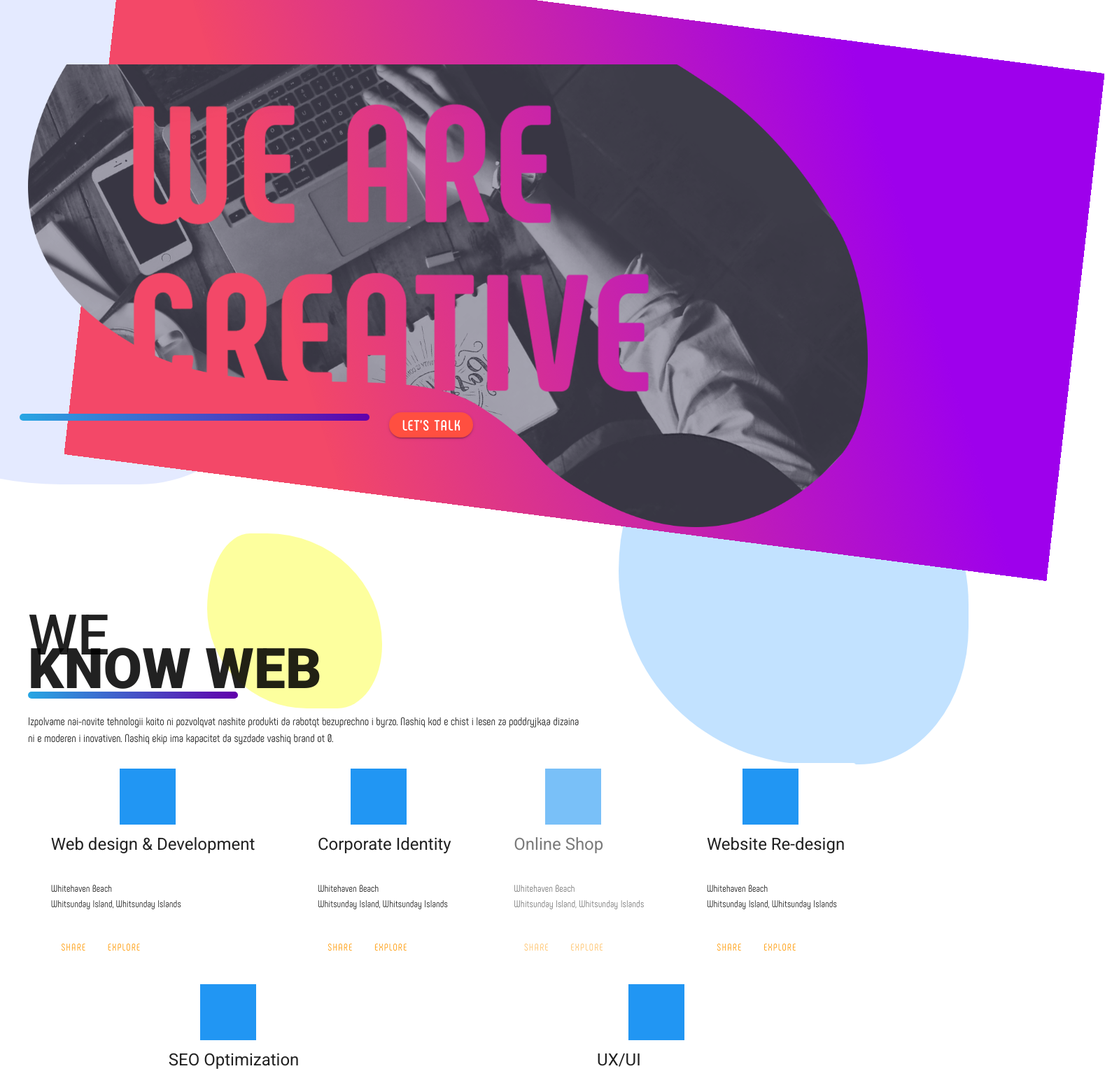
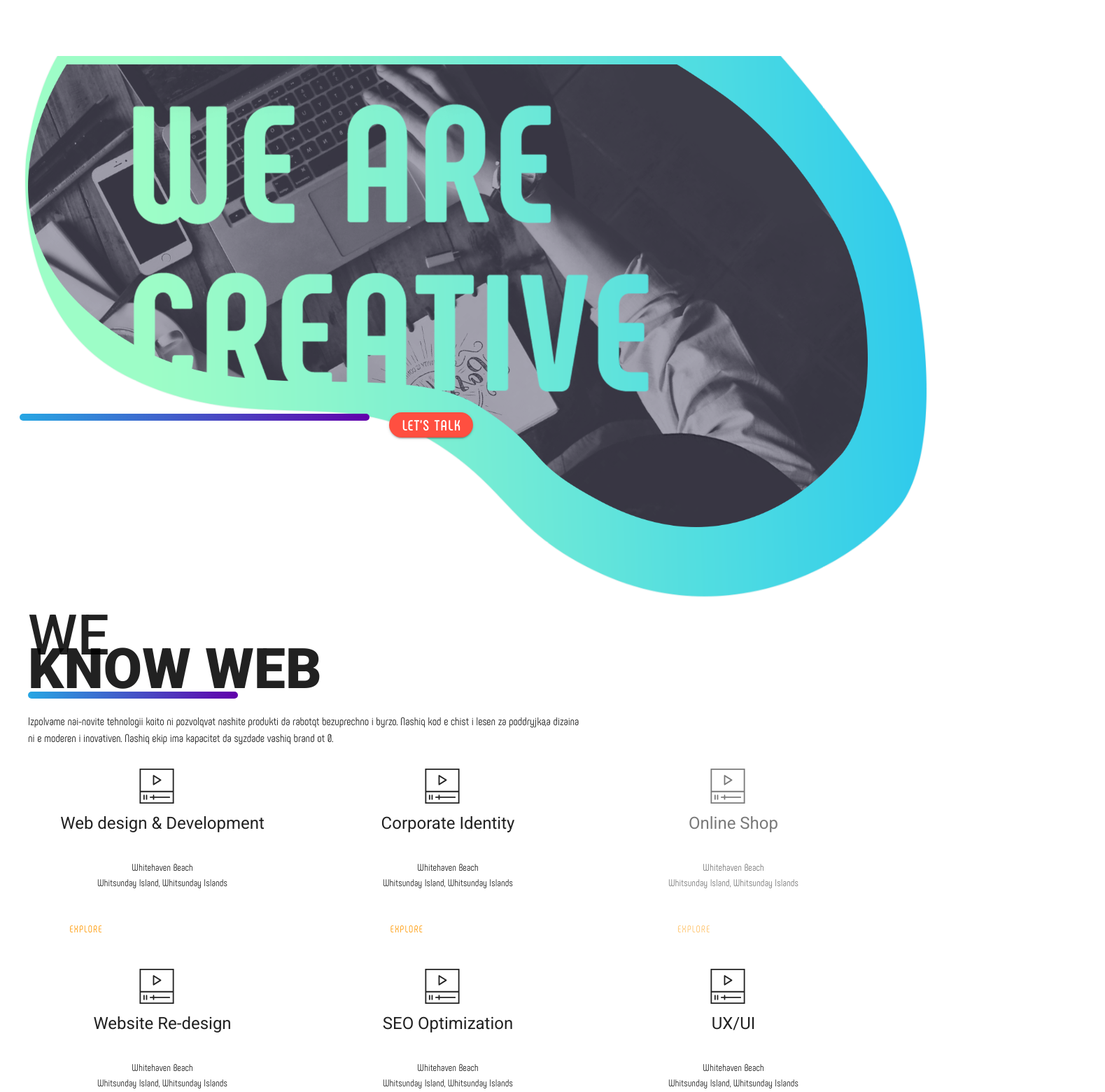
Before and after one commit to georginklv/wedoweb, a Vue app: page / in a window 1280 px wide. Shown: the part 772-2332 px from the top of the page at 70% size, 1579 px wide, since content can reach past the window. Built offline with nearby package versions, Linux system fonts and the light colour scheme.

Commit message:
visual changes

```diff
--- a/src/components/TheHeader.vue
+++ b/src/components/TheHeader.vue
@@ -2,14 +2,15 @@
 	<v-app>
 		<div class="wrapper">
 			<v-col cols="auto" class="pa-0">
-				<div class="wrap">
+				<!-- <div class="wrap">
 					<div class="shape"></div>
 					<div class="shape"></div>
 					<div class="shape"></div>
 					<div class="shape"></div>
 					<div class="shape"></div>
 					<div class="shape"></div>
-				</div>
+				</div> -->
+				<img src="../assets/greenBubble.png" class="headerImg SecondaryImg" alt="header-image" />
 				<img src="../assets/headerPic.png" class="headerImg" alt="header-image" />
 				<v-row class="btn-wrapper">
 					<div class="line"></div>
@@ -29,6 +30,11 @@
 								</v-btn>
 							</template>
 							<v-card>
+								<form
+									class="gform"
+									method="POST"
+									action="https://script.google.com/macros/s/AKfycbxrlj1HqBSAePhj8V2DEpapYJd5zP-fN8PaN0GEdslr4I1mE31Z/exec"
+								>
 									<v-card-title>
 										<span class="headline mb-4">Information about your project</span>
 										<div class="line form-line mb-53"></div>
@@ -103,6 +109,7 @@
 										<v-btn color="blue darken-1" text @click="dialog = false">Close</v-btn>
 										<v-btn color="blue darken-1" text @click="dialog = false">Submit</v-btn>
 									</v-card-actions>
+								</form>
 							</v-card>
 						</v-dialog>
 					</v-row>
@@ -144,6 +151,12 @@ export default {
 	margin: 0 auto;
 	max-width: 1300px;
 }
+.SecondaryImg {
+	position: absolute;
+	max-width: 1450px;
+	-webkit-animation: heart-pulse 3s infinite ease-out;
+	animation: heart-pulse 3s infinite ease-out;
+}
 .line {
 	width: 500px;
 }
@@ -155,80 +168,91 @@ export default {
 	align-items: center;
 	position: absolute;
 }
-.shape:nth-of-type(1) {
-	width: 1590px;
-	height: 730px;
-	top: -80px;
-	left: 0px;
-	position: absolute;
-	background: linear-gradient(64deg, #f34868 23%, #f24768 23%, #9e00ec 79%);
-	-webkit-animation: wave-data-v-9a9f6144 8s ease-in-out infinite;
-	animation: wave-data-v-9a9f6144 8s ease-in-out infinite;
-	transform: rotate3d(0, 4, 1, 28deg);
-}
-.shape:nth-of-type(2) {
-	width: 800px;
-	height: 800px;
-	position: absolute;
-	top: -200px;
-	left: -400px;
-	opacity: 0.2;
-	z-index: -1;
-	background-color: #7998ff;
-	animation: wave 5s ease-in-out infinite;
-}
-.shape:nth-of-type(3) {
-	width: 500px;
-	height: 500px;
-	position: absolute;
-	bottom: -25%;
-	right: -5%;
-	opacity: 0.3;
-	z-index: -1;
-	background-color: #379eff;
-	animation: wave 12s ease-in-out infinite;
-}
-.shape:nth-of-type(4) {
-	width: 250px;
-	height: 250px;
-	position: absolute;
-	bottom: -120px;
-	left: 20%;
-	opacity: 0.4;
-	z-index: -1;
-	background-color: #fbff0d;
-	animation: wave 6s ease-in-out infinite;
-}
-.shape:nth-of-type(5) {
-	width: 350px;
-	height: 350px;
-	position: absolute;
-	top: -8px;
-	left: 10%;
-	opacity: 0.2;
-	z-index: -1;
-	background-color: #ff4343;
-	animation: wave 15s ease-in-out infinite;
-}
-.shape:nth-of-type(6) {
-	width: 100px;
-	height: 100px;
-	position: absolute;
-	top: 40px;
-	left: 25%;
-	transform: rotate(90deg);
-	opacity: 0.5;
-	z-index: -1;
-	background-color: #ff4343;
-	animation: wave 10s ease-in-out infinite;
-}
-@keyframes wave {
-	0%,
-	100% {
-		border-radius: 26% 74% 27% 63% / 47% 71% 39% 63%;
+// .shape:nth-of-type(1) {
+// 	width: 1590px;
+// 	height: 730px;
+// 	top: -80px;
+// 	left: 0px;
+// 	position: absolute;
+// 	background: linear-gradient(64deg, #f34868 23%, #f24768 23%, #9e00ec 79%);
+// 	-webkit-animation: wave-data-v-9a9f6144 8s ease-in-out infinite;
+// 	animation: wave-data-v-9a9f6144 8s ease-in-out infinite;
+// 	transform: rotate3d(0, 4, 1, 28deg);
+// }
+// .shape:nth-of-type(2) {
+// 	width: 800px;
+// 	height: 800px;
+// 	position: absolute;
+// 	top: -200px;
+// 	left: -400px;
+// 	opacity: 0.2;
+// 	z-index: -1;
+// 	background-color: #7998ff;
+// 	animation: wave 5s ease-in-out infinite;
+// }
+// .shape:nth-of-type(3) {
+// 	width: 500px;
+// 	height: 500px;
+// 	position: absolute;
+// 	bottom: -25%;
+// 	right: -5%;
+// 	opacity: 0.3;
+// 	z-index: -1;
+// 	background-color: #379eff;
+// 	animation: wave 12s ease-in-out infinite;
+// }
+// .shape:nth-of-type(4) {
+// 	width: 250px;
+// 	height: 250px;
+// 	position: absolute;
+// 	bottom: -120px;
+// 	left: 20%;
+// 	opacity: 0.4;
+// 	z-index: -1;
+// 	background-color: #fbff0d;
+// 	animation: wave 6s ease-in-out infinite;
+// }
+// .shape:nth-of-type(5) {
+// 	width: 350px;
+// 	height: 350px;
+// 	position: absolute;
+// 	top: -8px;
+// 	left: 10%;
+// 	opacity: 0.2;
+// 	z-index: -1;
+// 	background-color: #ff4343;
+// 	animation: wave 15s ease-in-out infinite;
+// }
+// .shape:nth-of-type(6) {
+// 	width: 100px;
+// 	height: 100px;
+// 	position: absolute;
+// 	top: 40px;
+// 	left: 25%;
+// 	transform: rotate(90deg);
+// 	opacity: 0.5;
+// 	z-index: -1;
+// 	background-color: #ff4343;
+// 	animation: wave 10s ease-in-out infinite;
+// }
+// @keyframes wave {
+// 	0%,
+// 	100% {
+// 		border-radius: 26% 74% 27% 63% / 47% 71% 39% 63%;
+// 	}
+// 	50% {
+// 		border-radius: 46% 84% 47% 83% / 67% 81% 59% 83%;
+// 	}
+// }
+@keyframes heart-pulse {
+	from {
+		transform: scale(1);
 	}
 	50% {
-		border-radius: 46% 84% 47% 83% / 67% 81% 59% 83%;
+		transform: scale(1.05);
+	}
+	to {
+		transform: scale(1);
 	}
 }
 .v-btn {
--- a/src/components/WeKnowWeb.vue
+++ b/src/components/WeKnowWeb.vue
@@ -13,10 +13,24 @@
 					vashiq brand ot 0.
 				</p>
 				<v-row class="card-wrapper">
-					<v-col cols="auto">
+					<v-col class="boxes" cols="auto" md="4" sm="6">
 						<v-card class="mx-auto " max-width="400" elevation="0">
 							<v-row justify="center">
-								<v-list-item-avatar tile size="80" color="blue"></v-list-item-avatar>
+								<v-list-item-avatar tile size="50"
+									><svg
+										xmlns="http://www.w3.org/2000/svg"
+										viewBox="0 0 55 55"
+										fill="currentColor"
+										class="_2B4XG7yxo9svt1jTWVKRhj _2BVHUMSkfvQym-c2jIUgBq"
+									>
+										<path
+											d="M22.019 25.877a1.004 1.004 0 001.018-.033l11-7a1.002 1.002 0 000-1.688l-11-7a1.005 1.005 0 00-1.019-.033A1.002 1.002 0 0021.5 11v14c0 .365.199.701.519.877zM23.5 12.821L31.638 18 23.5 23.179V12.821z"
+										></path>
+										<path d="M.5 0v55h54V0H.5zm52 2v33h-50V2h50zm-50 51V37h50v16h-50z"></path>
+										<path
+											d="M47.5 44h-24v-2a1 1 0 10-2 0v2h-4a1 1 0 100 2h4v2a1 1 0 102 0v-2h24a1 1 0 100-2zM7.5 41a1 1 0 00-1 1v6a1 1 0 102 0v-6a1 1 0 00-1-1zM11.5 41a1 1 0 00-1 1v6a1 1 0 102 0v-6a1 1 0 00-1-1z"
+										></path></svg
+								></v-list-item-avatar>
 							</v-row>
 							<v-list-item-title class="headline mb-1 pa-4">Web design & Development</v-list-item-title>
 
@@ -28,19 +42,29 @@
 
 							<v-card-actions>
 								<v-btn color="orange" text>
-									Share
-								</v-btn>
-
-								<v-btn color="orange" text>
 									Explore
 								</v-btn>
 							</v-card-actions>
 						</v-card>
 					</v-col>
-					<v-col cols="auto">
+					<v-col class="boxes" cols="auto" md="4" sm="6">
 						<v-card class="mx-auto " max-width="400" elevation="0">
 							<v-row justify="center">
-								<v-list-item-avatar tile size="80" color="blue"></v-list-item-avatar>
+								<v-list-item-avatar tile size="50"
+									><svg
+										xmlns="http://www.w3.org/2000/svg"
+										viewBox="0 0 55 55"
+										fill="currentColor"
+										class="_2B4XG7yxo9svt1jTWVKRhj _2BVHUMSkfvQym-c2jIUgBq"
+									>
+										<path
+											d="M22.019 25.877a1.004 1.004 0 001.018-.033l11-7a1.002 1.002 0 000-1.688l-11-7a1.005 1.005 0 00-1.019-.033A1.002 1.002 0 0021.5 11v14c0 .365.199.701.519.877zM23.5 12.821L31.638 18 23.5 23.179V12.821z"
+										></path>
+										<path d="M.5 0v55h54V0H.5zm52 2v33h-50V2h50zm-50 51V37h50v16h-50z"></path>
+										<path
+											d="M47.5 44h-24v-2a1 1 0 10-2 0v2h-4a1 1 0 100 2h4v2a1 1 0 102 0v-2h24a1 1 0 100-2zM7.5 41a1 1 0 00-1 1v6a1 1 0 102 0v-6a1 1 0 00-1-1zM11.5 41a1 1 0 00-1 1v6a1 1 0 102 0v-6a1 1 0 00-1-1z"
+										></path></svg
+								></v-list-item-avatar>
 							</v-row>
 							<v-list-item-title class="headline mb-1 pa-4">Corporate Identity</v-list-item-title>
 
@@ -52,19 +76,29 @@
 
 							<v-card-actions>
 								<v-btn color="orange" text>
-									Share
-								</v-btn>
-
-								<v-btn color="orange" text>
 									Explore
 								</v-btn>
 							</v-card-actions>
 						</v-card>
 					</v-col>
-					<v-col cols="auto">
+					<v-col class="boxes" cols="auto" md="4" sm="6">
 						<v-card class="mx-auto " max-width="400" elevation="0" disabled>
 							<v-row justify="center">
-								<v-list-item-avatar tile size="80" color="blue"></v-list-item-avatar>
+								<v-list-item-avatar tile size="50"
+									><svg
+										xmlns="http://www.w3.org/2000/svg"
+										viewBox="0 0 55 55"
+										fill="currentColor"
+										class="_2B4XG7yxo9svt1jTWVKRhj _2BVHUMSkfvQym-c2jIUgBq"
+									>
+										<path
+											d="M22.019 25.877a1.004 1.004 0 001.018-.033l11-7a1.002 1.002 0 000-1.688l-11-7a1.005 1.005 0 00-1.019-.033A1.002 1.002 0 0021.5 11v14c0 .365.199.701.519.877zM23.5 12.821L31.638 18 23.5 23.179V12.821z"
+										></path>
+										<path d="M.5 0v55h54V0H.5zm52 2v33h-50V2h50zm-50 51V37h50v16h-50z"></path>
+										<path
+											d="M47.5 44h-24v-2a1 1 0 10-2 0v2h-4a1 1 0 100 2h4v2a1 1 0 102 0v-2h24a1 1 0 100-2zM7.5 41a1 1 0 00-1 1v6a1 1 0 102 0v-6a1 1 0 00-1-1zM11.5 41a1 1 0 00-1 1v6a1 1 0 102 0v-6a1 1 0 00-1-1z"
+										></path></svg
+								></v-list-item-avatar>
 							</v-row>
 							<v-list-item-title class="headline mb-1 pa-4">Online Shop</v-list-item-title>
 
@@ -76,19 +110,29 @@
 
 							<v-card-actions>
 								<v-btn color="orange" text>
-									Share
-								</v-btn>
-
-								<v-btn color="orange" text>
 									Explore
 								</v-btn>
 							</v-card-actions>
 						</v-card>
 					</v-col>
-					<v-col cols="auto">
+					<v-col class="boxes" cols="auto" md="4" sm="6">
 						<v-card class="mx-auto " max-width="400" elevation="0">
 							<v-row justify="center">
-								<v-list-item-avatar tile size="80" color="blue"></v-list-item-avatar>
+								<v-list-item-avatar tile size="50"
+									><svg
+										xmlns="http://www.w3.org/2000/svg"
+										viewBox="0 0 55 55"
+										fill="currentColor"
+										class="_2B4XG7yxo9svt1jTWVKRhj _2BVHUMSkfvQym-c2jIUgBq"
+									>
+										<path
+											d="M22.019 25.877a1.004 1.004 0 001.018-.033l11-7a1.002 1.002 0 000-1.688l-11-7a1.005 1.005 0 00-1.019-.033A1.002 1.002 0 0021.5 11v14c0 .365.199.701.519.877zM23.5 12.821L31.638 18 23.5 23.179V12.821z"
+										></path>
+										<path d="M.5 0v55h54V0H.5zm52 2v33h-50V2h50zm-50 51V37h50v16h-50z"></path>
+										<path
+											d="M47.5 44h-24v-2a1 1 0 10-2 0v2h-4a1 1 0 100 2h4v2a1 1 0 102 0v-2h24a1 1 0 100-2zM7.5 41a1 1 0 00-1 1v6a1 1 0 102 0v-6a1 1 0 00-1-1zM11.5 41a1 1 0 00-1 1v6a1 1 0 102 0v-6a1 1 0 00-1-1z"
+										></path></svg
+								></v-list-item-avatar>
 							</v-row>
 							<v-list-item-title class="headline mb-1 pa-4">Website Re-design</v-list-item-title>
 
@@ -100,19 +144,29 @@
 
 							<v-card-actions>
 								<v-btn color="orange" text>
-									Share
-								</v-btn>
-
-								<v-btn color="orange" text>
 									Explore
 								</v-btn>
 							</v-card-actions>
 						</v-card>
 					</v-col>
-					<v-col cols="auto">
+					<v-col class="boxes" cols="auto" md="4" sm="6">
 						<v-card class="mx-auto " max-width="400" elevation="0">
 							<v-row justify="center">
-								<v-list-item-avatar tile size="80" color="blue"></v-list-item-avatar>
+								<v-list-item-avatar tile size="50"
+									><svg
+										xmlns="http://www.w3.org/2000/svg"
+										viewBox="0 0 55 55"
+										fill="currentColor"
+										class="_2B4XG7yxo9svt1jTWVKRhj _2BVHUMSkfvQym-c2jIUgBq"
+									>
+										<path
+											d="M22.019 25.877a1.004 1.004 0 001.018-.033l11-7a1.002 1.002 0 000-1.688l-11-7a1.005 1.005 0 00-1.019-.033A1.002 1.002 0 0021.5 11v14c0 .365.199.701.519.877zM23.5 12.821L31.638 18 23.5 23.179V12.821z"
+										></path>
+										<path d="M.5 0v55h54V0H.5zm52 2v33h-50V2h50zm-50 51V37h50v16h-50z"></path>
+										<path
+											d="M47.5 44h-24v-2a1 1 0 10-2 0v2h-4a1 1 0 100 2h4v2a1 1 0 102 0v-2h24a1 1 0 100-2zM7.5 41a1 1 0 00-1 1v6a1 1 0 102 0v-6a1 1 0 00-1-1zM11.5 41a1 1 0 00-1 1v6a1 1 0 102 0v-6a1 1 0 00-1-1z"
+										></path></svg
+								></v-list-item-avatar>
 							</v-row>
 							<v-list-item-title class="headline mb-1 pa-4">SEO Optimization</v-list-item-title>
 
@@ -124,19 +178,29 @@
 
 							<v-card-actions>
 								<v-btn color="orange" text>
-									Share
-								</v-btn>
-
-								<v-btn color="orange" text>
 									Explore
 								</v-btn>
 							</v-card-actions>
 						</v-card>
 					</v-col>
-					<v-col cols="auto">
+					<v-col class="boxes" cols="auto" md="4" sm="6">
 						<v-card class="mx-auto " max-width="400" elevation="0">
 							<v-row justify="center">
-								<v-list-item-avatar tile size="80" color="blue"></v-list-item-avatar>
+								<v-list-item-avatar tile size="50"
+									><svg
+										xmlns="http://www.w3.org/2000/svg"
+										viewBox="0 0 55 55"
+										fill="currentColor"
+										class="_2B4XG7yxo9svt1jTWVKRhj _2BVHUMSkfvQym-c2jIUgBq"
+									>
+										<path
+											d="M22.019 25.877a1.004 1.004 0 001.018-.033l11-7a1.002 1.002 0 000-1.688l-11-7a1.005 1.005 0 00-1.019-.033A1.002 1.002 0 0021.5 11v14c0 .365.199.701.519.877zM23.5 12.821L31.638 18 23.5 23.179V12.821z"
+										></path>
+										<path d="M.5 0v55h54V0H.5zm52 2v33h-50V2h50zm-50 51V37h50v16h-50z"></path>
+										<path
+											d="M47.5 44h-24v-2a1 1 0 10-2 0v2h-4a1 1 0 100 2h4v2a1 1 0 102 0v-2h24a1 1 0 100-2zM7.5 41a1 1 0 00-1 1v6a1 1 0 102 0v-6a1 1 0 00-1-1zM11.5 41a1 1 0 00-1 1v6a1 1 0 102 0v-6a1 1 0 00-1-1z"
+										></path></svg
+								></v-list-item-avatar>
 							</v-row>
 							<v-list-item-title class="headline mb-1 pa-4">UX/UI</v-list-item-title>
 
@@ -147,10 +211,6 @@
 							</v-card-text>
 
 							<v-card-actions>
-								<v-btn color="orange" text>
-									Share
-								</v-btn>
-
 								<v-btn color="orange" text>
 									Explore
 								</v-btn>
@@ -178,10 +238,20 @@ export default {};
 	cursor: unset;
 	transition: 0.2s linear;
 	&:hover {
-		background-color: #f6f6f6;
+		box-shadow: 0 0 35px -2px rgba(0, 0, 0, 0.2) !important;
+		.v-list-item__avatar {
+			transition: color 0.3s, transform 0.3s ease-out;
+			color: #626ee3 !important;
+			transform: scale(1.1);
+		}
 	}
 }
 .v-card__actions {
-	padding: 16px;
+	padding: 20px;
+}
+.boxes {
+	justify-content: center;
+	display: flex;
+	text-align: center;
 }
 </style>
```
Also changed, not shown: 1 other file (tests, documents, lock files or other folders). Lines whose indentation alone changed are shown as unchanged.
